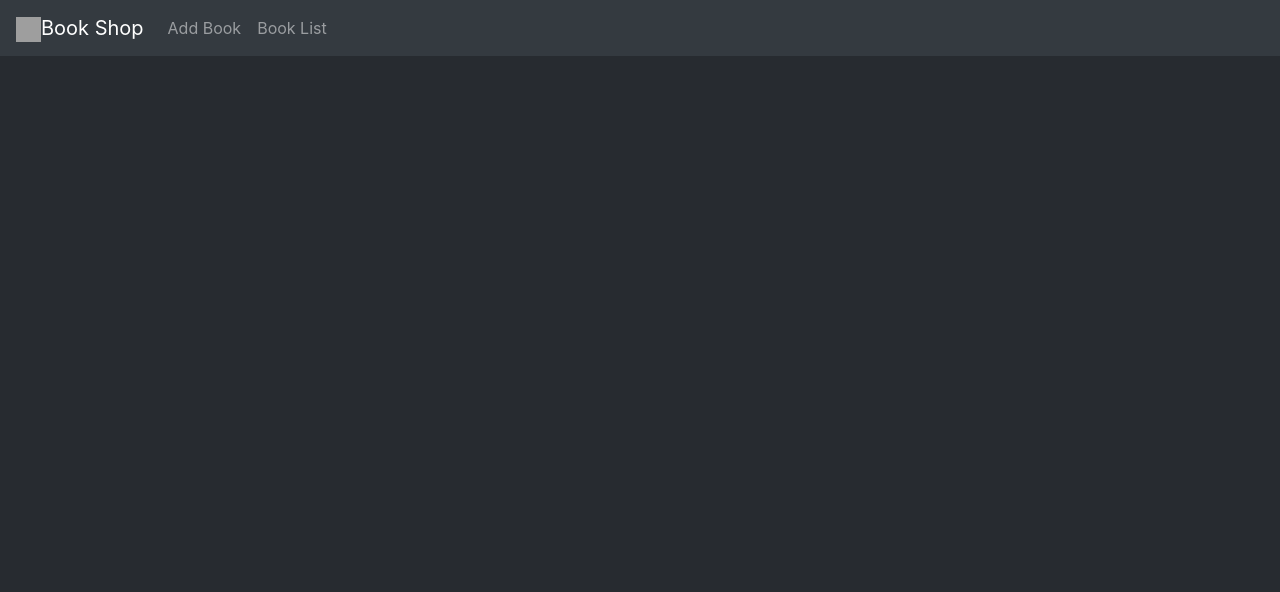
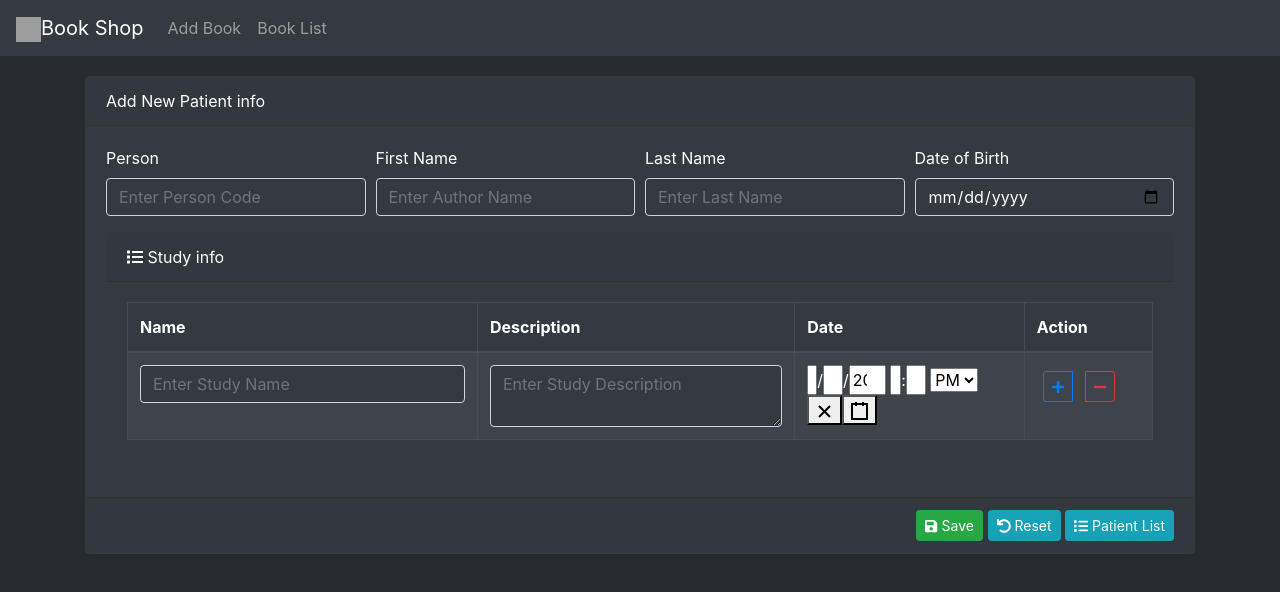
Before and after one commit to rocky-bgta/softneta_task, a React (Create React App) app in the folder softneta-frontend/: page /edit/1 in a window 1280 px wide. Shown: the top 592 px of the page. Built offline with nearby package versions, Linux system fonts and the light colour scheme; no server answers; grey boxes are pictures that could not be loaded.

Commit message:
implement update functionality

```diff
--- a/softneta-frontend/src/App.js
+++ b/softneta-frontend/src/App.js
@@ -23,6 +23,7 @@ function App() {
              <Switch>
                <Route path="/" exact component={Welcome}></Route>
                <Route path="/add" exact component={PatientEntryForm}></Route>
+               <Route path="/edit/:id" exact component={PatientEntryForm}></Route>
                <Route path="/list" exact component={PatientList}></Route>
              </Switch>
            </Col>
--- a/softneta-frontend/src/components/PatientEntryForm.jsx
+++ b/softneta-frontend/src/components/PatientEntryForm.jsx
@@ -18,6 +18,7 @@ export default class PatientEntryForm extends Component {
 
 
   initialState = {
+    id:'',
     personCode: '',
     firstName: '',
     lastName: '',
@@ -65,6 +66,31 @@ export default class PatientEntryForm extends Component {
     this.resetPatientInfo();
   };
 
+  updatePatientInfo = event =>{
+    event.preventDefault();
+    const patientStudyModel = {
+      id: this.state.id,
+      personCode: this.state.personCode,
+      firstName: this.state.firstName,
+      lastName: this.state.lastName,
+      dob: this.state.dob,
+      studyList: this.state.studyList
+    };
+
+    //console.log('Data of patient' + ': ' + JSON.stringify(patientStudyModel, null, 2));
+
+    axios.put("http://localhost:3000/api/patient-info/update", patientStudyModel)
+       .then(response=>{
+         if(response.data !=null){
+           this.successNotify("Patient Information update successfully");
+           setTimeout(()=>{this.patientList()},2000)
+         }else {
+           this.errorNotify("Failed to update patient");
+         }
+       })
+    this.resetPatientInfo();
+  }
+
   addStudy =()=>{
     let studyList;
     const newStudy = {
@@ -107,6 +133,29 @@ export default class PatientEntryForm extends Component {
     this.setState(studyList);
   };
 
+  patientList = () => {
+    return this.props.history.push("/list")
+  }
+
+  componentDidMount() {
+    const patientId = this.props.match.params.id;
+    if(patientId){
+      this.findPatientById(patientId);
+    }
+  }
+
+  findPatientById = (patientId) => {
+    axios.get("http://localhost:3000/api/patient-info/get/"+patientId)
+       .then(response => {
+         if(response.data != null){
+           console.log('Data of patient' + ': ' + JSON.stringify(response.data.data, null, 2));
+           this.setState(response.data.data)
+         }
+       }).catch((error) => {
+      console.error("Error: " + error);
+    })
+  }
+
   render() {
 
     const {personCode, firstName, lastName, dob} = this.state;
@@ -115,15 +164,17 @@ export default class PatientEntryForm extends Component {
 
        <div>
 
-         <ToastContainer autoClose={3000} />
+         <ToastContainer autoClose={2000} />
 
          {/*<div style={{"display":this.state.show ? "block": "none"}}>*/}
          {/*  <Notification children={{show: this.state.show, message:"PatientInfo Save Successfully"}}/>*/}
          {/*</div>*/}
 
          <Card className={'border border-dark bg-dark text-white'}>
-           <Card.Header>Add New Patient info</Card.Header>
-           <Form onReset={this.resetPatientInfo} onSubmit={this.submitPatientInfo} id="patientInfoFormId">
+           <Card.Header>
+             {this.state.id ? "Update Patient info" : "Add New Patient info"}
+           </Card.Header>
+           <Form onReset={this.resetPatientInfo} onSubmit={ this.state.id ? this.updatePatientInfo : this.submitPatientInfo} id="patientInfoFormId">
              <Card.Body>
                <Form.Row>
                  <Form.Group as={Col}>
@@ -263,11 +314,15 @@ export default class PatientEntryForm extends Component {
              </Card.Body>
              <Card.Footer style={{'textAlign': 'right'}}>
                <Button size={'sm'} variant="success" type="submit">
-                 <FontAwesomeIcon icon={faSave}/> Submit
+                 <FontAwesomeIcon icon={faSave}/> {this.state.id ? "Update" : "Save"}
                </Button>{' '}
                <Button size={'sm'} variant="info" type="reset">
                  <FontAwesomeIcon icon={faUndo}/> Reset
+               </Button>{' '}
+               <Button size={'sm'} variant="info" type="button" onClick={this.patientList.bind(this)}>
+                 <FontAwesomeIcon icon={faList}/> Patient List
                </Button>
+
              </Card.Footer>
            </Form>
          </Card>
--- a/softneta-frontend/src/components/PatientList.jsx
+++ b/softneta-frontend/src/components/PatientList.jsx
@@ -5,6 +5,7 @@ import {faEdit, faTrash,faList} from '@fortawesome/free-solid-svg-icons';
 import axios from 'axios';
 import moment from 'moment';
 import { ToastContainer, toast } from 'react-toastify';
+import {Link} from 'react-router-dom';
 
 export default class PatientList extends Component {
   constructor(props) {
@@ -83,7 +84,8 @@ export default class PatientList extends Component {
                          <td>{moment(patientStudy.date).format('YYYY-MM-DD HH:mm:ss')}</td>
                          <td>
                            <ButtonGroup>
-                             <Button size={"sm"} variant={"outline-primary"} style={{margin: 6}}><FontAwesomeIcon icon={faEdit}/></Button>
+                             <Link to={"edit/"+patientStudy.id} className="btn btn-sm outline-primary"> <FontAwesomeIcon icon={faEdit}/></Link> {' '}
+                             {/*<Button size={"sm"} variant={"outline-primary"} style={{margin: 6}}><FontAwesomeIcon icon={faEdit}/></Button>*/}
                              <Button size={"sm"} variant={"outline-danger"} onClick={this.deletePatientInfo.bind(this, patientStudy.id)} style={{margin: 6}}><FontAwesomeIcon icon={faTrash}/></Button>
                            </ButtonGroup>
                          </td>
```
